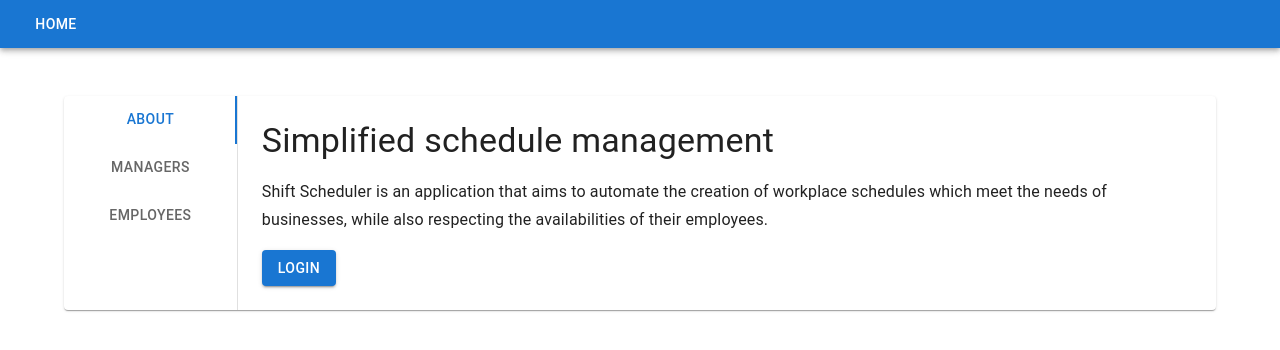
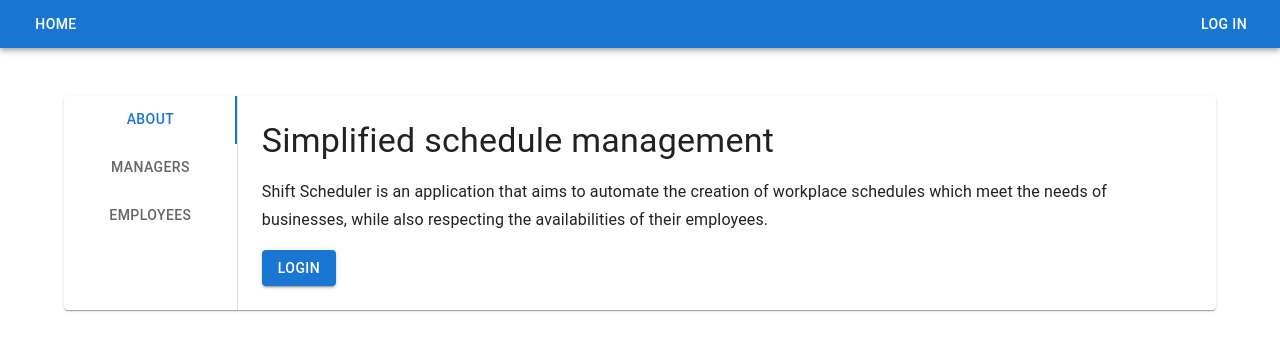
Before and after one commit to rkulcs/shift-scheduler, a React (Vite) app in the folder frontend/: page / in a window 1280 px wide. Shown: the top 350 px of the page. Built offline with nearby package versions, Linux system fonts and the light colour scheme.

Commit message:
Add log in button to navbar for unauthenticated users

```diff
--- a/frontend/src/components/NavBar.tsx
+++ b/frontend/src/components/NavBar.tsx
@@ -12,7 +12,6 @@ import Tooltip from '@mui/material/Tooltip'
 import MenuItem from '@mui/material/MenuItem'
 import { Link, useNavigate } from 'react-router-dom'
 
-import { removeJWT } from '../util/jwt'
 import { UserDetails } from '../model/User'
 import { useDispatch, useStore } from 'react-redux'
 import { removeUser } from '../redux/user'
@@ -74,10 +73,12 @@ export default function NavBar() {
   const [anchorElNav, setAnchorElNav] = useState<null | HTMLElement>(null)
   const [anchorElUser, setAnchorElUser] = useState<null | HTMLElement>(null)
 
+  // Update the navbar when a user logs in or out
   store.subscribe(() => {
     setUserDetails(getUser())
   })
 
+  // Update the navbar links depending on the role of the current user
   useEffect(() => {
     let newPages: PageMapping[] = commonPages
 
@@ -114,6 +115,47 @@ export default function NavBar() {
     dispatch(removeUser())
     handleCloseUserMenu()
     navigate('/')
+  }
+
+  function getUserMenu() {
+    return (
+      <Box sx={{ flexGrow: 0 }}>
+        <Tooltip title={userDetails.username ? userDetails.username : undefined}>
+          <IconButton onClick={handleOpenUserMenu} sx={{ p: 0 }}>
+            <Avatar alt="User Name" />
+          </IconButton>
+        </Tooltip>
+        <Menu
+          sx={{ mt: '45px' }}
+          id="menu-appbar"
+          anchorEl={anchorElUser}
+          anchorOrigin={{
+            vertical: 'top',
+            horizontal: 'right',
+          }}
+          keepMounted
+          transformOrigin={{
+            vertical: 'top',
+            horizontal: 'right',
+          }}
+          open={Boolean(anchorElUser)}
+          onClose={handleCloseUserMenu}
+        >
+          <MenuItem key="logout" onClick={handleLogout}>
+            <Typography textAlign="center">Log Out</Typography>
+          </MenuItem>
+        </Menu>
+      </Box>)
+  }
+
+  function getLoginLink() {
+    return (
+      <Link key="login-link" to="login">
+        <Button sx={{ my: 2, color: 'white', display: 'block' }}>
+          Log In
+        </Button>
+      </Link>
+    )
   }
 
   return (
@@ -158,43 +200,13 @@ export default function NavBar() {
           <Box sx={{ flexGrow: 1, display: { xs: 'none', md: 'flex' } }}>
             {pages.map((page) => (
               <Link key={page.label} to={page.route}>
-                <Button
-                  onClick={handleCloseNavMenu}
-                  sx={{ my: 2, color: 'white', display: 'block' }}
-                >
+                <Button sx={{ my: 2, color: 'white', display: 'block' }}>
                   {page.label}
                 </Button>
               </Link>
             ))}
           </Box>
-
-          {getUsername() && <Box sx={{ flexGrow: 0 }}>
-            <Tooltip title={userDetails.username ? userDetails.username : undefined}>
-              <IconButton onClick={handleOpenUserMenu} sx={{ p: 0 }}>
-                <Avatar alt="User Name" />
-              </IconButton>
-            </Tooltip>
-            <Menu
-              sx={{ mt: '45px' }}
-              id="menu-appbar"
-              anchorEl={anchorElUser}
-              anchorOrigin={{
-                vertical: 'top',
-                horizontal: 'right',
-              }}
-              keepMounted
-              transformOrigin={{
-                vertical: 'top',
-                horizontal: 'right',
-              }}
-              open={Boolean(anchorElUser)}
-              onClose={handleCloseUserMenu}
-            >
-              <MenuItem key="logout" onClick={handleLogout}>
-                <Typography textAlign="center">Log Out</Typography>
-              </MenuItem>
-            </Menu>
-          </Box>}
+          {getUsername() ? getUserMenu() : getLoginLink()}
         </Toolbar>
       </Container>
     </AppBar>
```
